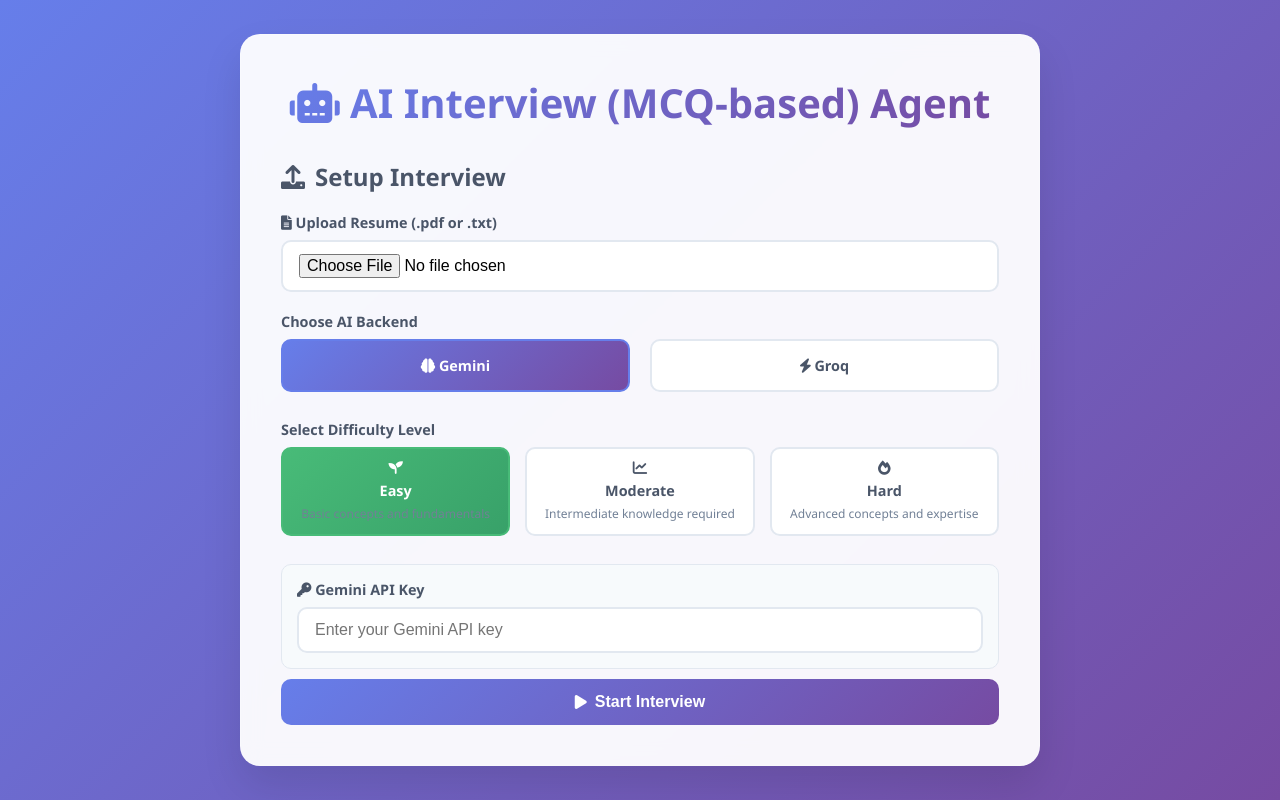
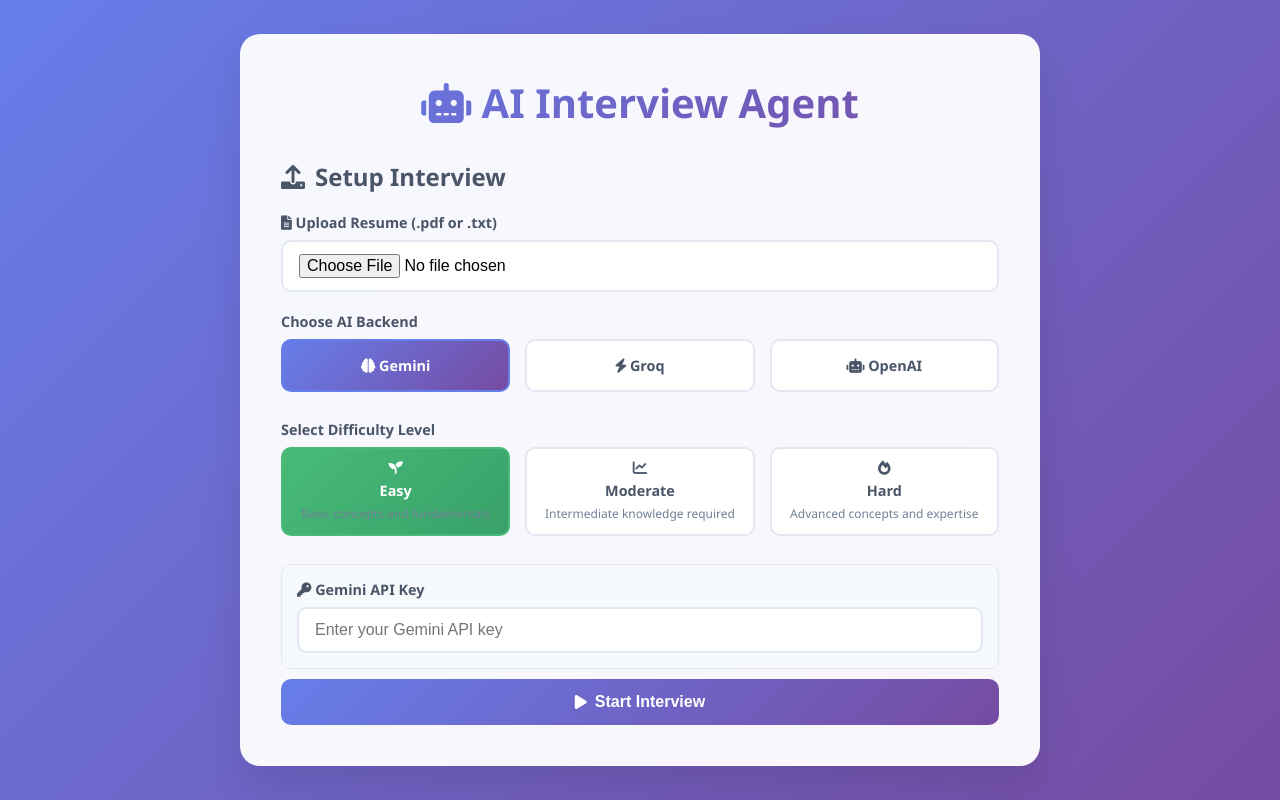
Before and after one commit to longway2go-ai/AI-Data-Science-Interview-Bot-in-progress, a FastAPI app: page / in a window 1280 px wide. Run offline with FastAPI, Linux system fonts and the light colour scheme.

Commit message:
Update index.html

```diff
--- a/templates/index.html
+++ b/templates/index.html
@@ -3,7 +3,7 @@
 <head>
   <meta charset="UTF-8" />
   <meta name="viewport" content="width=device-width, initial-scale=1.0" />
-  <title>AI Interview (MCQ-based) Agent</title>
+  <title>AI Interview Agent</title>
   <link href="https://cdnjs.cloudflare.com/ajax/libs/font-awesome/6.0.0/css/all.min.css" rel="stylesheet">
   <style>
     * {
@@ -104,7 +104,7 @@
 
     .backend-selection {
       display: flex;
-      gap: 20px;
+      gap: 15px;
       margin-bottom: 20px;
     }
 
@@ -577,7 +577,7 @@
         padding: 20px;
       }
 
-      .backend-selection {
+      .backend-selection, .difficulty-selection {
         flex-direction: column;
       }
 
@@ -590,7 +590,7 @@
 <body>
 <div class="container">
   <div class="card">
-    <h1><i class="fas fa-robot"></i> AI Interview (MCQ-based) Agent</h1>
+    <h1><i class="fas fa-robot"></i> AI Interview Agent</h1>
 
     <!-- Upload Stage -->
     <div id="stage-upload">
@@ -614,6 +614,12 @@
             <input type="radio" name="backend" value="groq" id="groq" onchange="toggleApiKey()">
             <label for="groq" class="backend-label">
               <i class="fas fa-bolt"></i> Groq
+            </label>
+          </div>
+          <div class="backend-option">
+            <input type="radio" name="backend" value="openai" id="openai" onchange="toggleApiKey()">
+            <label for="openai" class="backend-label">
+              <i class="fas fa-robot"></i> OpenAI
             </label>
           </div>
         </div>
@@ -654,6 +660,11 @@
       <div id="groq-api-key" class="api-key-group hidden">
         <label for="groqKey"><i class="fas fa-key"></i> Groq API Key</label>
         <input type="password" id="groqKey" placeholder="Enter your Groq API key" />
+      </div>
+
+      <div id="openai-api-key" class="api-key-group hidden">
+        <label for="openaiKey"><i class="fas fa-key"></i> OpenAI API Key</label>
+        <input type="password" id="openaiKey" placeholder="Enter your OpenAI API key (sk-...)" />
       </div>
 
       <button onclick="startInterview()" id="startBtn">
@@ -756,13 +767,20 @@
     const backend = document.querySelector('input[name="backend"]:checked').value;
     const geminiGroup = document.getElementById('gemini-api-key');
     const groqGroup = document.getElementById('groq-api-key');
+    const openaiGroup = document.getElementById('openai-api-key');
 
+    // Hide all groups first
+    geminiGroup.classList.add('hidden');
+    groqGroup.classList.add('hidden');
+    openaiGroup.classList.add('hidden');
+
+    // Show the selected group
     if (backend === 'gemini') {
       geminiGroup.classList.remove('hidden');
-      groqGroup.classList.add('hidden');
-    } else {
-      geminiGroup.classList.add('hidden');
+    } else if (backend === 'groq') {
       groqGroup.classList.remove('hidden');
+    } else if (backend === 'openai') {
+      openaiGroup.classList.remove('hidden');
     }
   }
 
@@ -874,9 +892,15 @@
     const fileInput = document.getElementById('resumeFile');
     const backend = document.querySelector('input[name="backend"]:checked').value;
     const difficulty = document.querySelector('input[name="difficulty"]:checked').value;
-    const apiKey = backend === 'gemini' ?
-      document.getElementById('geminiKey').value :
-      document.getElementById('groqKey').value;
+
+    let apiKey;
+    if (backend === 'gemini') {
+      apiKey = document.getElementById('geminiKey').value;
+    } else if (backend === 'groq') {
+      apiKey = document.getElementById('groqKey').value;
+    } else if (backend === 'openai') {
+      apiKey = document.getElementById('openaiKey').value;
+    }
 
     if (!fileInput.files.length) {
       showAlert("Please select a resume file");
@@ -1179,6 +1203,7 @@
     document.getElementById("resumeFile").value = "";
     document.getElementById("geminiKey").value = "";
     document.getElementById("groqKey").value = "";
+    document.getElementById("openaiKey").value = "";
     document.getElementById("alertContainer").innerHTML = "";
     currentQuestionIndex = 0;
     totalQuestions = 30;
```
